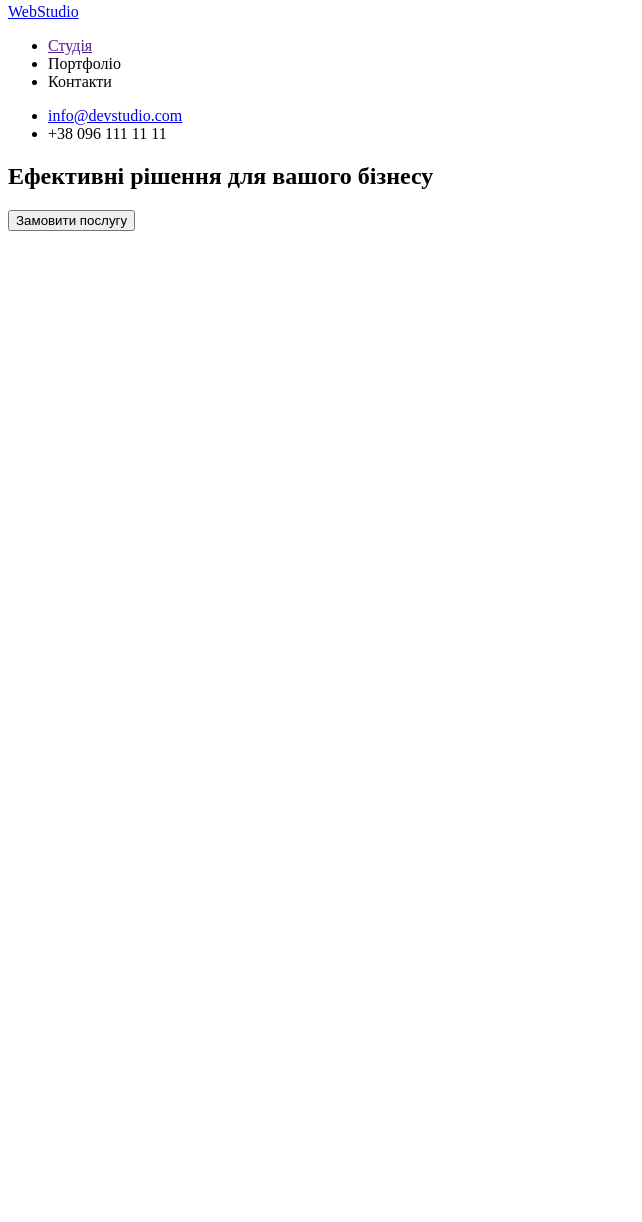
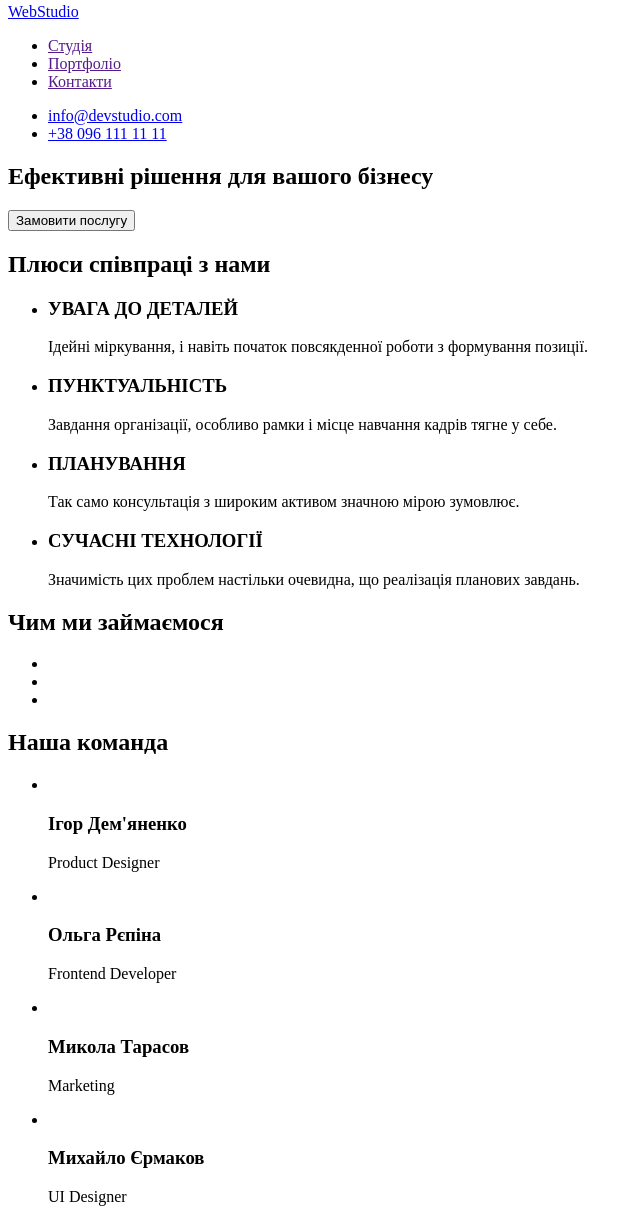
Before and after one commit to bhoretskyi/Home-work-1, a plain HTML site: page index.html in a window 1280 px wide. Shown: the part 5-1227 px from the top of the page, without its empty margins (0-642 px from the left). Before the commit the page ends 800 px from the top, so only its background shows below. Drawn offline with Linux system fonts and the light colour scheme.

Commit message:
закончил main
без img

```diff
--- a/index.html
+++ b/index.html
@@ -11,31 +11,92 @@
 
 <body>
   <header>
-    <section>
     <nav>
       <a href="/index.html">WebStudio</a>
       <ul>
         <li><a href="">Студія</a> </li>
-          <li>Портфоліо</li>
-          <li>Контакти</li>
+        <li><a href="">Портфоліо</a> </li>
+        <li><a href="">Контакти</a> </li>
       </ul>
     </nav>
     <div>
       <ul>
         <li><a href="mailto:info@devstudio.com">info@devstudio.com</a></li>
-          <li>+38 096 111 11 11</li>
+        <li><a href="tel:+380961111111">+38 096 111 11 11</a> </li>
       </ul>
+    </div>
   </header>
   <main>
-
-  </div>
-  </section>
     <section>
       <h1>Ефективні рішення для вашого бізнесу</h1>
       <div>
         <button>Замовити послугу</button>
       </div>
     </section>
+    <section>
+      <h2>Плюси співпраці з нами</h2>
+      <ul>
+        <li>
+          <h3>УВАГА ДО ДЕТАЛЕЙ</h3>
+          <p>
+            Ідейні міркування, і навіть початок повсякденної роботи з формування позиції.
+          </p>
+        </li>
+        <li>
+          <h3>ПУНКТУАЛЬНІСТЬ</h3>
+          <p>Завдання організації, особливо рамки і місце навчання кадрів тягне у себе.
+          </p>
+        </li>
+        <li>
+          <h3>ПЛАНУВАННЯ</h3>
+          <p>
+            Так само консультація з широким активом значною мірою зумовлює.
+          </p>
+        </li>
+        <li>
+          <h3>СУЧАСНІ ТЕХНОЛОГІЇ</h3>
+          <p>Значимість цих проблем настільки очевидна, що реалізація планових завдань.
+          </p>
+        </li>
+      </ul>
+    </section>
+    <section>
+      <h2>Чим ми займаємося</h2>
+      <ul>
+        <li><img src="" width="370"></li>
+        <li><img src="" width="370"></li>
+        <li><img src="" width="370"></li>
+      </ul>
+    </section>
+    <section>
+      <h2>Наша команда</h2>
+      <ul>
+        <li>
+          <img src="" width="270">
+          <h3>Ігор Дем'яненко</h3>
+          <p>
+            Product Designer
+          </p>
+        </li>
+        <li><img src="" width="270">
+          <h3>Ольга Рєпіна</h3>
+          <p>
+            Frontend Developer </p>
+        </li>
+        <li><img src="" width="270">
+          <h3>Микола Тарасов</h3>
+          <p>
+            Marketing
+          </p>
+        </li>
+        <li><img src="" width="270">
+          <h3>Михайло Єрмаков</h3>
+          <p>
+            UI Designer
+          </p>
+        </li>
+      </ul>
+    </section>
   </main>
   <footer></footer>
 </body>
```
Lines whose indentation alone changed are shown as unchanged.
